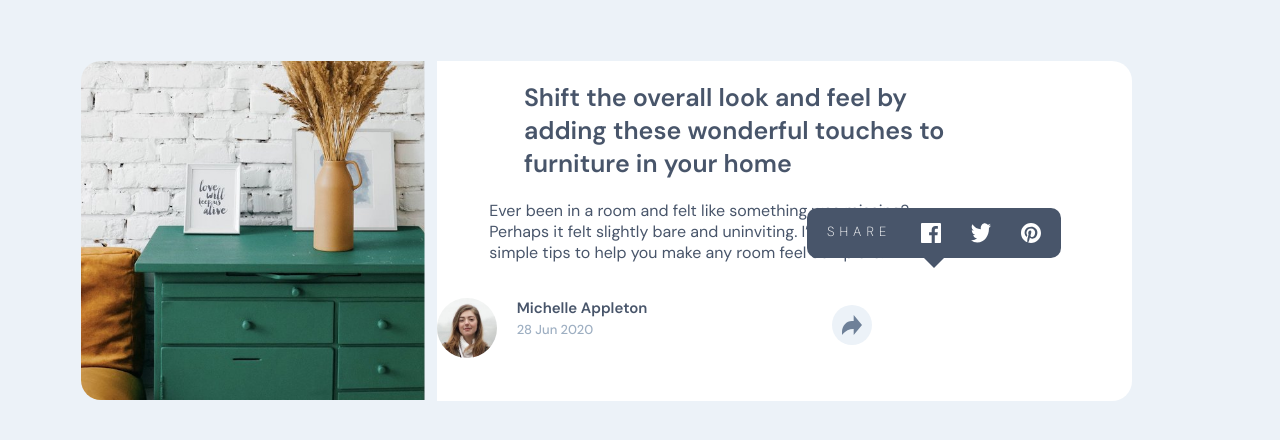
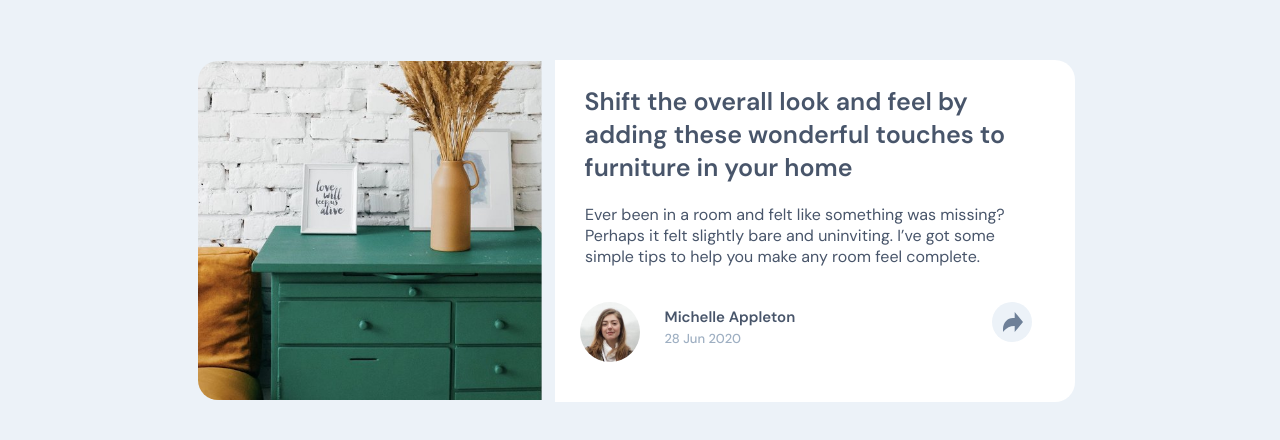
Before and after one commit to LukaByte404/article-preview-component, a plain HTML site: page article-preview-component-master/index.html in a window 1280 px wide. Shown: the part 134-574 px from the top of the page. Drawn offline with Linux system fonts and the light colour scheme.

Commit message:
finish desktop design and finish javascript

```diff
--- a/article-preview-component-master/index.html
+++ b/article-preview-component-master/index.html
@@ -35,14 +35,14 @@
             <h3>28 Jun 2020</h3>
           </div>
           <div class="social-icons">
-            <div class="social-icons-window">
+            <div class="social-icons-window social-icons-window-visible">
               <h5>SHARE</h5>
               <img src="images/icon-facebook.svg" alt="" />
               <img src="images/icon-twitter.svg" alt="" />
               <img src="images/icon-pinterest.svg" alt="" />
             </div>
             <button class="share-btn">
-              <img src="images/icon-share.svg" alt="" />
+              <img src="images/icon-share.svg" alt="" class="share-img" />
             </button>
           </div>
         </div>
--- a/article-preview-component-master/main.js
+++ b/article-preview-component-master/main.js
@@ -1,6 +1,16 @@
 const shareBtn = document.querySelector(".share-btn");
 const socialIcons = document.querySelector(".social-icons-window");
+const shareImg = document.querySelector(".share-img");
 
 shareBtn.addEventListener("click", () => {
-  socialIcons.className = ".social-icons-window-visible";
+  if (socialIcons.classList.contains("social-icons-window")) {
+    socialIcons.className = "social-icons-window-visible";
+    shareBtn.style.backgroundColor = "hsl(214, 17%, 51%)";
+    shareImg.style.filter = "brightness(0) invert(1)";
+  } else {
+    socialIcons.className = "social-icons-window";
+    shareBtn.style.backgroundColor = "hsl(210, 46%, 95%)";
+    shareImg.style.filter =
+      "brightness(0.5) sepia(1) saturate(0.5) hue-rotate(180deg)";
+  }
 });
--- a/article-preview-component-master/style.css
+++ b/article-preview-component-master/style.css
@@ -23,6 +23,7 @@ body {
   justify-content: center;
   align-items: center;
   margin-top: 190px;
+  margin-left: 60px;
   max-width: 1440px;
 }
 
@@ -43,25 +44,29 @@ body {
   border-top-right-radius: 20px;
   border-bottom-right-radius: 20px;
   position: relative;
-  right: 5.3%;
+  right: 5.5%;
+  padding-top: 65px;
+  padding-right: 40px;
 }
 
 .text-wrapper p:nth-child(1) {
-  padding-top: 20px;
   font-size: 25px;
   font-weight: 600;
+  position: relative;
+  bottom: 40px;
   color: var(--Very-Dark-Grayish-Blue);
-  padding-right: 100px;
 }
 
 .text-wrapper p:nth-child(2) {
   color: var(--Very-Dark-Grayish-Blue);
-  padding-right: 170px;
+  position: relative;
+  bottom: 40px;
 }
 
 .avatar-icon {
   width: 50px;
   border-radius: 50%;
+  cursor: pointer;
 }
 
 .avatar-wrapper {
@@ -69,11 +74,15 @@ body {
   gap: 100px;
   padding-right: 50px;
   padding-top: 15px;
+  position: relative;
+  bottom: 40px;
 }
 
 .avatar-wrapper img:nth-child(1) {
   width: 60px;
   height: 60px;
+  position: relative;
+  left: 6%;
 }
 
 .social-icons > .share-btn > img {
@@ -83,7 +92,8 @@ body {
 
 .social-icons > .share-btn {
   position: relative;
-  bottom: 60%;
+  bottom: 35%;
+  left: 105%;
 }
 
 .avatar-wrapper h3:nth-child(1) {
@@ -103,16 +113,17 @@ body {
   flex-direction: column;
   gap: 3px;
   position: relative;
-  right: 80px;
+  right: 50px;
+  top: 5px;
 }
 
 .social-icons {
   position: relative;
   left: 5px;
-  padding-top: 10px;
+  padding-top: 12px;
 }
 
-.social-icons > button {
+.share-btn {
   background-color: var(--Light-Grayish-Blue);
   padding: 10px;
   border-radius: 50%;
@@ -123,38 +134,35 @@ body {
 }
 
 .social-icons-window-visible {
-  display: none;
+  display: flex;
   gap: 30px;
-  padding: 15px 20px;
+  padding: 20px 25px;
   border-radius: 10px;
   background-color: var(--Very-Dark-Grayish-Blue);
+  position: absolute;
+  bottom: 168%;
+  left: -160%;
+}
+
+.social-icons > div > h5 {
+  color: #ffffff;
+  font-weight: 200;
+  letter-spacing: 5px;
 }
 
 .social-icons-window {
-  display: flex;
-  gap: 30px;
-  padding: 15px 20px;
-  border-radius: 10px;
-  background-color: var(--Very-Dark-Grayish-Blue);
-  position: relative;
-  bottom: 107%;
-  right: 10%;
+  display: none;
 }
 
-.social-icons-window::after {
+/* გასარჩევია */
+.social-icons-window-visible::after {
   content: "";
   position: absolute;
   top: 100%;
   left: 50%;
   transform: translateX(-50%);
-
   border-left: 10px solid transparent;
   border-right: 10px solid transparent;
   border-top: 10px solid var(--Very-Dark-Grayish-Blue);
 }
-
-.social-icons-window > h5 {
-  color: #ffffff;
-  font-weight: 200;
-  letter-spacing: 5px;
-}
+/* გასარჩევია */
```
